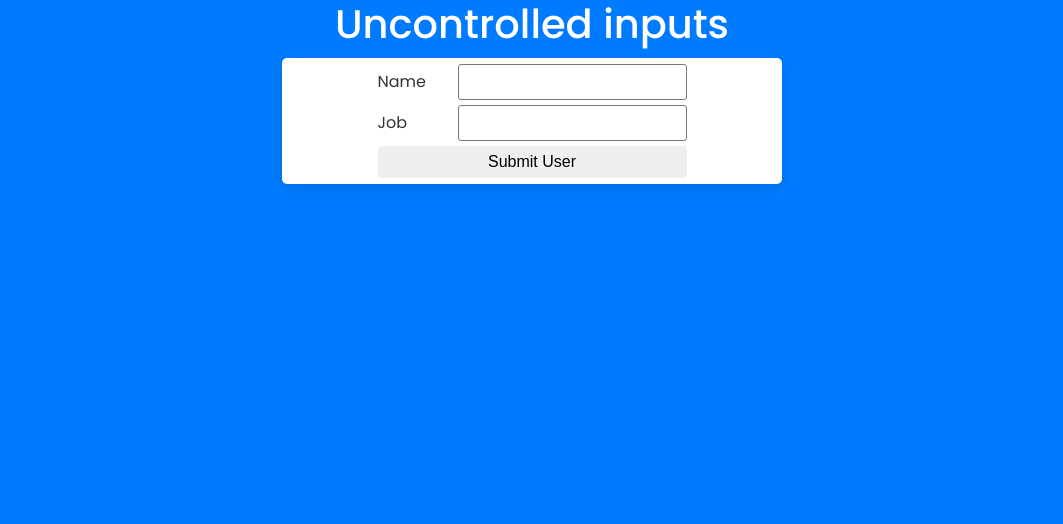
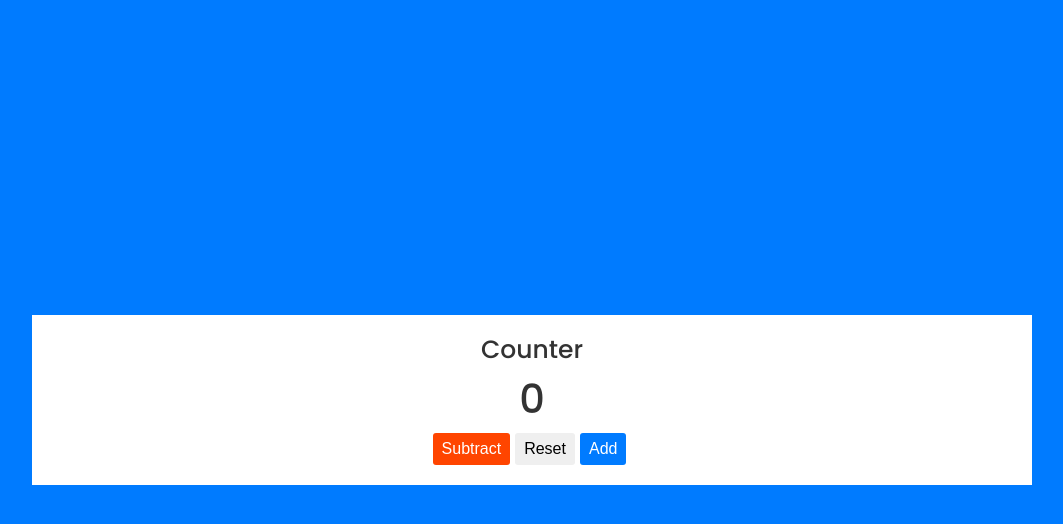
Before and after one commit to pengravity/hooks-sandbox, a React (Create React App) app: page / in a window 1280 px wide. Shown: the top 524 px of the page, without its empty margins (108-1171 px from the left). Built offline with nearby package versions, Linux system fonts and the light colour scheme.

Commit message:
count reducer functionality

```diff
--- a/src/App.js
+++ b/src/App.js
@@ -1,4 +1,5 @@
 import './App.css';
+import UseReducerBasics from './components/useReducer/UseReducerBasics';
 
 // import Counter from './components/Counter';
 // import UseStateArray from './components/UseStateArray';
@@ -13,7 +14,7 @@ import UncontrolledInputs from './components/forms/UncontrolledInputs';
 function App() {
   return (
     <div>
-      <UncontrolledInputs />
+      <UseReducerBasics />
     </div>
   );
 }
--- /dev/null
+++ b/src/components/useReducer/UseReducerBasics.js
@@ -0,0 +1,58 @@
+import { useState, useReducer } from 'react';
+
+import { countReducer } from './countReducer';
+
+// dispatch - replaces setCount() and tells the reducer function what to do
+
+// payload - send some info to the reducer function
+
+const initialState = {
+  count: 0,
+};
+
+const UseReducerBasics = () => {
+  const [state, dispatch] = useReducer(countReducer, initialState);
+
+  const handleAdd = () => {
+    dispatch({
+      type: 'ADD',
+    });
+  };
+
+  const handleSubtract = () => {
+    dispatch({
+      type: 'SUBTRACT',
+    });
+  };
+
+  const handleReset = () => {
+    dispatch({
+      type: 'RESET',
+    });
+  };
+
+  return (
+    <section className='--flex-center --100vh --bg-primary'>
+      <div className='container --center-all --bg-light --p2 --m2'>
+        <h3>Counter</h3>
+        <h1 className='count'>{state.count}</h1>
+        <div className='buttons --flex-center'>
+          <button
+            onClick={handleSubtract}
+            className='substract --btn --btn-danger'
+          >
+            Subtract
+          </button>
+          <button onClick={handleReset} className='substract --btn '>
+            Reset
+          </button>
+          <button onClick={handleAdd} className='substract --btn --btn-primary'>
+            Add
+          </button>
+        </div>
+      </div>
+    </section>
+  );
+};
+
+export default UseReducerBasics;
--- /dev/null
+++ b/src/components/useReducer/countReducer.js
@@ -0,0 +1,21 @@
+export const countReducer = (state, action) => {
+  switch (action.type) {
+    case 'SUBTRACT':
+      return {
+        count: state.count - 1,
+      };
+    case 'ADD':
+      return {
+        count: state.count + 1,
+      };
+    case 'RESET':
+      return {
+        count: 0,
+      };
+    default:
+      return state;
+    // throw new Error()
+  }
+
+  return state;
+};
```
Also changed, not shown: src/components/conditionals/Conditionals.js (renamed from src/components/Conditionals.js), src/components/conditionals/Conditionals2.js (renamed from src/components/Conditionals2.js), src/components/conditionals/Conditionals3.js (renamed from src/components/Conditionals3.js), src/components/useEffect/UseEffect.js (renamed from src/components/UseEffect.js), src/components/useEffect/UseEffectCleanup.js (renamed from src/components/UseEffectCleanup.js), src/components/usestate/Counter.js (renamed from src/components/Counter.js), src/components/usestate/UseState.js (renamed from src/components/UseState.js), src/components/usestate/UseStateArray.js (renamed from src/components/UseStateArray.js), src/components/usestate/UseStateObjects.js (renamed from src/components/UseStateObjects.js).
